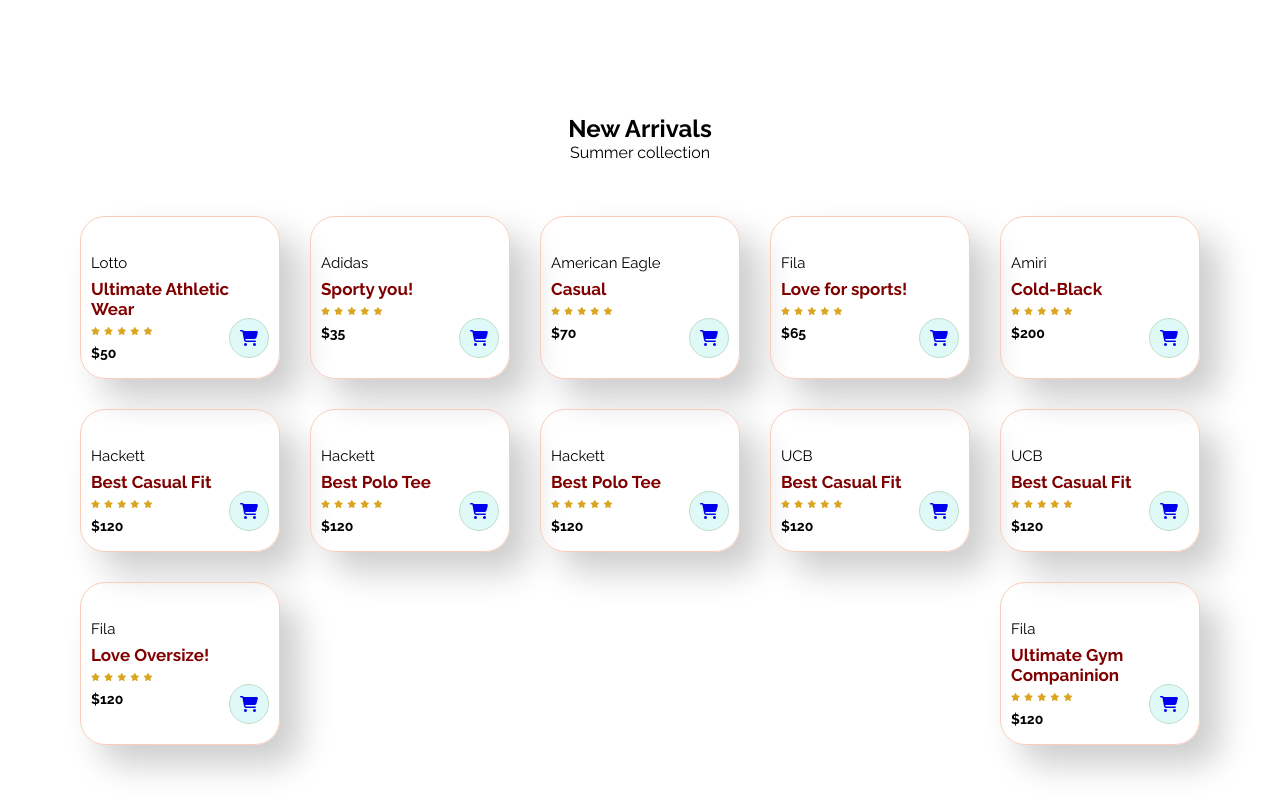
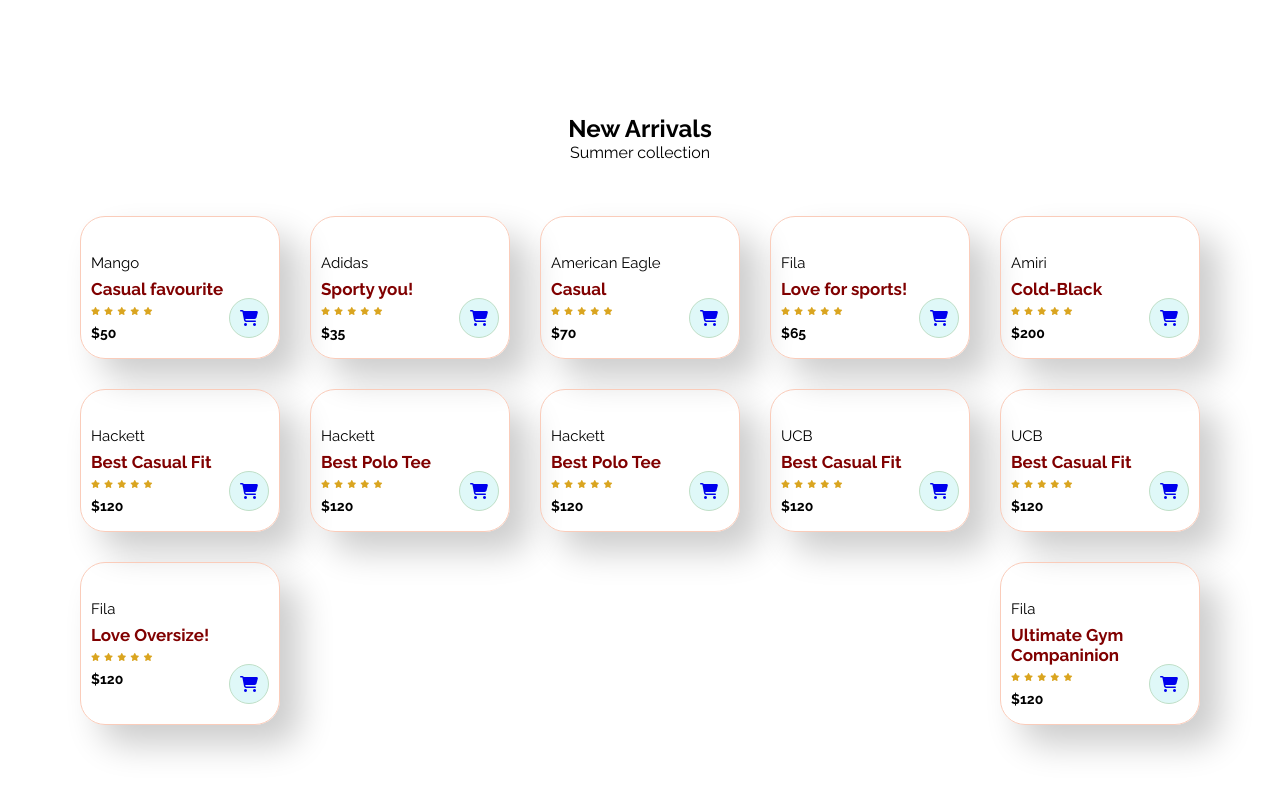
Before and after one commit to ABHI-AI7/Apparel-Web, a plain HTML site: page index.html in a window 1280 px wide. Shown: the part 1904-2704 px from the top of the page. Drawn offline with Linux system fonts and the light colour scheme; a script that the page names is missing.

Commit message:
description change

```diff
--- a/index.html
+++ b/index.html
@@ -316,8 +316,8 @@
         <div class="pro-container">
             <div class="pro"><img src="Images/Product/0DB22O007-A11@8.jpg" alt="">
                 <div class="des">
-                    <span>Lotto</span>
-            <h5>Ultimate Athletic Wear</h5>
+                    <span>Mango</span>
+            <h5>Casual favourite</h5>
             <div class="star">
                 <i class="fas fa-star"></i>
                 <i class="fas fa-star"></i>
```
